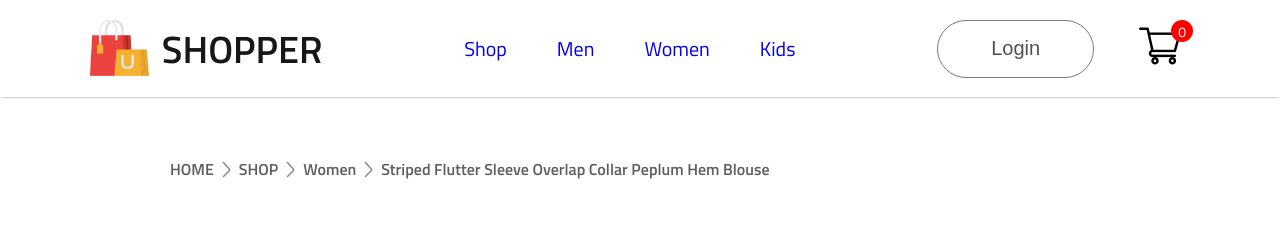
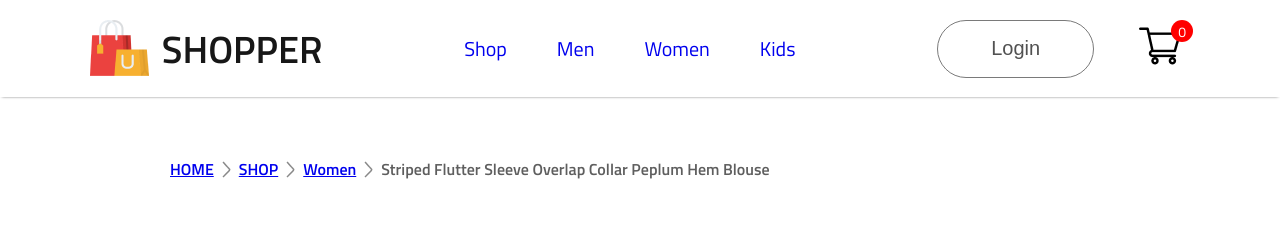
Before and after one commit to Gklelei/E-commerce, a React (Vite) app: page /product/1 in a window 1280 px wide. Shown: the top 239 px of the page. Built offline with nearby package versions, Linux system fonts and the light colour scheme.

Commit message:
whoops breadcrums

```diff
--- a/src/Components/Breadcrumbs/Breadcrum.jsx
+++ b/src/Components/Breadcrumbs/Breadcrum.jsx
@@ -1,10 +1,11 @@
 import './Breadcrum.css'
 import arrow_icon from '../assets/breadcrum_arrow.png'
+import { Link } from 'react-router-dom'
 const Breadcrum = (props) => {
     const { product } = props
     return (
         <div className="breadcrum">
-            HOME <img src={arrow_icon} alt="arrow" /> SHOP <img src={arrow_icon} alt="arrow" /> {product.category} <img src={arrow_icon} alt="arrow" /> {product.name}
+            <Link to={'/'}>HOME</Link><img src={arrow_icon} alt="arrow" /> <Link>SHOP</Link> <img src={arrow_icon} alt="arrow" /> <Link>{product.category} </Link> <img src={arrow_icon} alt="arrow" /> {product.name}
         </div>
     )
 }
```
Also changed, not shown: src/Components/DescriptioBox/DecriptionBox.jsx (added), src/Components/DescriptioBox/DescriptionBox.css (added).
